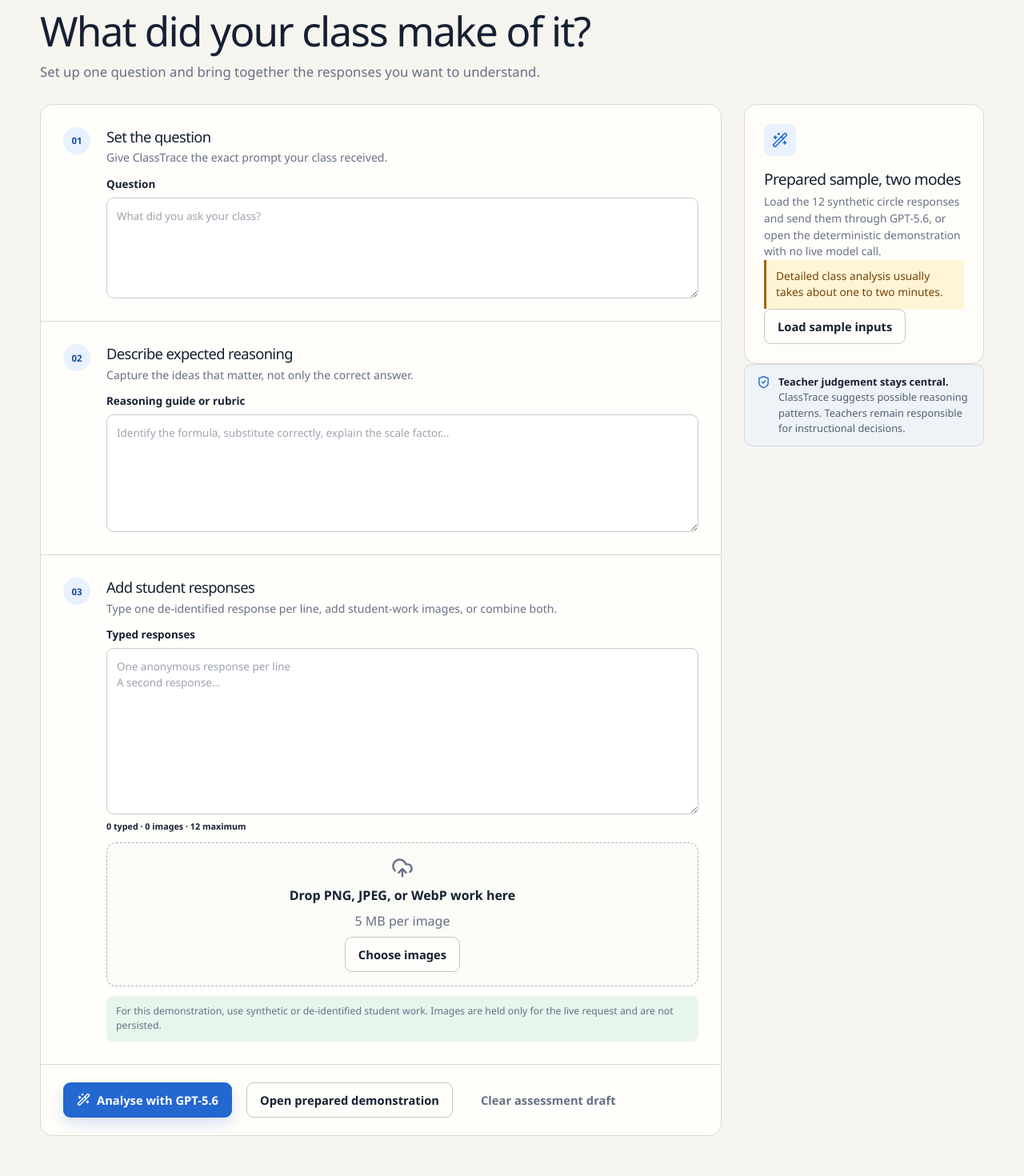
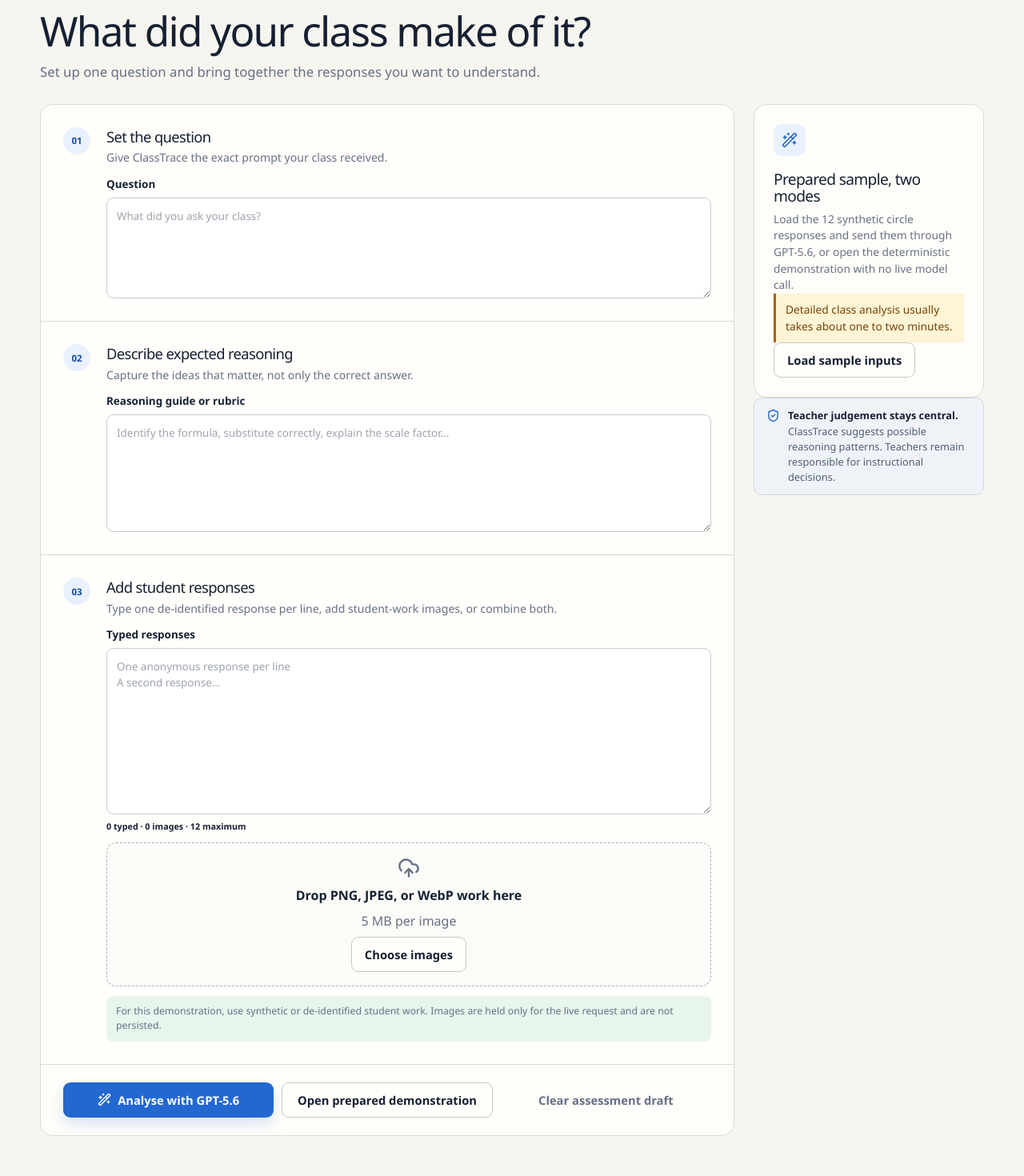
Before and after one commit to Rex739/ClassTrace, a Next.js app: page /assessments/new in a window 1280 px wide. Shown: the part 180-1650 px from the top of the page at 80% size. Built offline with nearby package versions, Linux system fonts and the light colour scheme; no server answers.

Commit message:
fix: make assessment workspace fully responsive

```diff
--- a/app/globals.css
+++ b/app/globals.css
@@ -134,29 +134,33 @@ h2 { font-size: clamp(1.55rem, 2.8vw, 2.25rem); line-height: 1.12; }
 
 .back-link { display: inline-flex; width: max-content; align-items: center; gap: 7px; color: var(--muted); font-size: .88rem; font-weight: 650; }
 .back-link:hover { color: var(--blue); }
-.page-title { max-width: 720px; }
-.page-title h1 { font-size: clamp(2.3rem, 4vw, 3.65rem); margin: 12px 0; }
+.page-title { min-width: 0; max-width: 720px; }
+.page-title h1 { font-size: clamp(2.3rem, 4vw, 3.65rem); margin: 12px 0; overflow-wrap: anywhere; }
 .page-title p { color: var(--muted); font-size: 1.05rem; }
-.form-layout { display: grid; grid-template-columns: minmax(0, 1fr) 300px; gap: 28px; align-items: start; }
-.form-main { background: var(--surface); border: 1px solid var(--line); border-radius: 16px; overflow: hidden; }
-.form-section { display: grid; grid-template-columns: 42px 1fr; gap: 12px; padding: 28px; border-bottom: 1px solid var(--line); }
+.form-layout { min-width: 0; display: grid; grid-template-columns: minmax(0, 1fr); gap: 24px; align-items: start; }
+.form-layout > *, .form-main > *, .form-section > *, .form-sidebar > *, .resume-analysis-card > * { min-width: 0; }
+.form-main { min-width: 0; max-width: 100%; background: var(--surface); border: 1px solid var(--line); border-radius: 16px; overflow: hidden; }
+.form-sidebar { min-width: 0; max-width: 100%; }
+.form-section { min-width: 0; display: grid; grid-template-columns: 42px minmax(0, 1fr); gap: 12px; padding: 28px; border-bottom: 1px solid var(--line); }
 .step-number { width: 34px; height: 34px; border-radius: 50%; display: grid; place-items: center; background: var(--blue-soft); color: var(--blue-dark); font-size: .72rem; font-weight: 800; }
-.form-section h2 { font-size: 1.15rem; margin: 2px 0 5px; }
-.form-section p { color: var(--muted); font-size: .88rem; }
-.field { display: grid; gap: 7px; font-weight: 720; font-size: .84rem; }
+.form-section h2 { font-size: 1.15rem; margin: 2px 0 5px; overflow-wrap: anywhere; }
+.form-section p { color: var(--muted); font-size: .88rem; overflow-wrap: anywhere; }
+.field { min-width: 0; display: grid; gap: 7px; font-weight: 720; font-size: .84rem; }
 .field-wide { grid-column: 2; }
 .field textarea, .field input, .field select { width: 100%; border: 1px solid #c9cbd0; border-radius: 9px; padding: 12px; color: var(--ink); background: #fff; resize: vertical; font-weight: 450; }
 .field textarea::placeholder { color: #9da3ae; }
 .field-error { color: var(--red); font-weight: 650; }
 .drop-zone { grid-column: 2; border: 1.5px dashed #aab1bd; border-radius: 12px; display: flex; min-height: 180px; flex-direction: column; justify-content: center; align-items: center; gap: 8px; color: var(--muted); background: #fbfbf8; }
-.drop-zone strong { color: var(--ink); }
+.drop-zone strong { max-width: 100%; color: var(--ink); text-align: center; overflow-wrap: anywhere; }
 .drop-zone.is-dragging { border-color: var(--blue); background: var(--blue-soft); }
 .file-list { grid-column: 2; display: grid; gap: 6px; padding: 0; margin: 5px 0 0; list-style: none; }
-.file-list li { display: flex; align-items: center; gap: 9px; background: var(--blue-soft); padding: 9px 11px; border-radius: 8px; font-size: .83rem; }
+.file-list li { min-width: 0; display: flex; align-items: center; gap: 9px; background: var(--blue-soft); padding: 9px 11px; border-radius: 8px; font-size: .83rem; }
+.file-list li > span { min-width: 0; overflow-wrap: anywhere; }
 .file-list li button { margin-left: auto; border: 0; background: transparent; color: var(--red); cursor: pointer; }
-.form-actions { padding: 22px 28px; display: flex; align-items: center; gap: 18px; }
+.form-actions { min-width: 0; padding: 22px 28px; display: flex; flex-wrap: wrap; align-items: center; gap: 10px; }
+.form-actions .button { min-width: 0; flex: 1 1 12rem; white-space: normal; }
 .form-actions > span { color: var(--muted); font-size: .78rem; }
-.demo-option { padding: 24px; position: sticky; top: 20px; }
+.demo-option { min-width: 0; padding: 24px; position: static; }
 .demo-icon { width: 40px; height: 40px; display: grid; place-items: center; background: var(--blue-soft); color: var(--blue); border-radius: 10px; }
 .demo-option h2 { font-size: 1.2rem; margin: 18px 0 8px; }
 .demo-option p, .privacy-note p { color: var(--muted); font-size: .86rem; }
@@ -376,12 +380,13 @@ h2 { font-size: clamp(1.55rem, 2.8vw, 2.25rem); line-height: 1.12; }
 .analysis-error p { margin: 5px 0 12px; color: #76504d; font-size: .84rem; }
 .analysis-error > div { display: flex; gap: 8px; }
 .storage-notice { margin: 18px 28px 0; padding: 12px 14px; border: 1px solid var(--line); border-radius: 10px; background: var(--paper-deep); color: var(--muted); font-size: .84rem; }
-.resume-analysis-card { margin: 22px 28px 0; padding: 20px; display: grid; gap: 16px; border-left: 3px solid var(--green); }
+.resume-analysis-card { min-width: 0; margin: 22px 28px 0; padding: 20px; display: grid; gap: 16px; border-left: 3px solid var(--green); overflow: hidden; }
 .resume-analysis-card .eyebrow { display: flex; align-items: center; gap: 6px; color: var(--green); }
-.resume-analysis-card h2 { margin: 7px 0; font-size: 1.2rem; }
-.resume-analysis-card p { margin: 0 0 5px; white-space: nowrap; overflow: hidden; text-overflow: ellipsis; }
-.resume-analysis-card small { color: var(--muted); }
+.resume-analysis-card h2 { margin: 7px 0; font-size: 1.2rem; overflow-wrap: anywhere; }
+.resume-analysis-card p { margin: 0 0 5px; display: -webkit-box; overflow: hidden; overflow-wrap: anywhere; -webkit-box-orient: vertical; -webkit-line-clamp: 2; }
+.resume-analysis-card small { display: block; color: var(--muted); overflow-wrap: anywhere; }
 .resume-actions, .duplicate-analysis-panel > div, .confirmation-panel > div { display: flex; flex-wrap: wrap; gap: 8px; }
+.resume-actions .button, .duplicate-analysis-panel .button, .confirmation-panel .button { min-width: 0; flex: 1 1 12rem; white-space: normal; }
 .duplicate-analysis-panel, .confirmation-panel { margin: 16px 28px; padding: 16px; border-radius: 10px; }
 .duplicate-analysis-panel { border: 1px solid #b8cce8; background: var(--blue-soft); }
 .duplicate-analysis-panel p, .confirmation-panel p { margin: 5px 0 12px; color: var(--muted); font-size: .84rem; }
@@ -433,7 +438,7 @@ h2 { font-size: clamp(1.55rem, 2.8vw, 2.25rem); line-height: 1.12; }
   .trace-canvas, .trace-map-compact .trace-canvas { grid-template-columns: 155px 1fr; gap: 40px; padding: 28px; }
   .trace-collision { display: none; }
   .workflow-grid { gap: 8px; }
-  .form-layout, .intervention-layout { grid-template-columns: 1fr; }
+  .intervention-layout { grid-template-columns: 1fr; }
   .demo-option, .approval-panel { position: static; }
   .metrics { grid-template-columns: repeat(2, 1fr); }
   .metrics article:nth-child(2) { border-right: 0; }
@@ -473,7 +478,7 @@ h2 { font-size: clamp(1.55rem, 2.8vw, 2.25rem); line-height: 1.12; }
   .workflow-grid { grid-template-columns: 1fr; }
   .workflow-grid h3 { margin-top: 25px; }
   .landing-cta { padding: 38px 24px; flex-direction: column; align-items: start; }
-  .form-section { grid-template-columns: 34px 1fr; padding: 20px 15px; }
+  .form-section { grid-template-columns: 34px minmax(0, 1fr); padding: 20px 15px; }
   .field-wide, .drop-zone, .file-list { grid-column: 1 / -1; }
   .form-actions { flex-direction: column; align-items: stretch; }
   .analysis-header, .cluster-header, .intervention-header, .outcomes-header { align-items: start; flex-direction: column; }
@@ -524,6 +529,11 @@ h2 { font-size: clamp(1.55rem, 2.8vw, 2.25rem); line-height: 1.12; }
   .provenance-card dl { grid-template-columns: repeat(2, minmax(0, 1fr)); }
 }
 
+@media (min-width: 1100px) {
+  .form-layout { grid-template-columns: minmax(0, 1fr) 18rem; }
+  .demo-option { position: sticky; top: 20px; }
+}
+
 @media (min-width: 768px) {
   .provenance-card-header { flex-direction: row; align-items: flex-start; justify-content: space-between; }
 }
--- a/components/new-assessment-form.tsx
+++ b/components/new-assessment-form.tsx
@@ -244,7 +244,7 @@ export function NewAssessmentForm() {
         {confirmation === "clear-draft" && <ConfirmationPanel message="Clear the current assessment draft from this browser? Your saved completed analysis will not be deleted." confirmLabel="Clear assessment draft" onCancel={() => setConfirmation(null)} onConfirm={resetForm} />}
         <div className="form-actions live-actions"><Button type="button" onClick={() => analyseLive(false)} disabled={running}>{running ? <LoaderCircle className="spinning" size={17} /> : <WandSparkles size={17} />}{running ? "Analysing with GPT-5.6" : "Analyse with GPT-5.6"}</Button><Button type="button" variant="secondary" onClick={openPreparedDemo}>Open prepared demonstration</Button><Button type="button" variant="ghost" onClick={() => setConfirmation("clear-draft")}>Clear assessment draft</Button></div>
       </div>
-      <aside><Card className="demo-option"><span className="demo-icon"><WandSparkles size={20} /></span><h2>Prepared sample, two modes</h2><p>Load the 12 synthetic circle responses and send them through GPT-5.6, or open the deterministic demonstration with no live model call.</p><p className="analysis-duration-note">Detailed class analysis usually takes about one to two minutes.</p><Button type="button" variant="secondary" onClick={loadSampleInputs}>Load sample inputs</Button></Card>{running && <Card className="progress-card" role="status" aria-live="polite" aria-atomic="true"><div className="progress-card-heading"><span className="eyebrow">Live analysis · GPT-5.6</span><strong>{elapsedSeconds}s elapsed</strong></div><p>ClassTrace is actively analysing. Duplicate submissions are disabled while this run completes.</p><ol>{progressStages.map(([id, label]) => { const activeIndex = progressStages.findIndex(([stage]) => stage === activeStage); const index = progressStages.findIndex(([stage]) => stage === id); return <li key={id} className={id === activeStage ? "active" : index < activeIndex ? "done" : ""}><span>{index < activeIndex ? "✓" : index + 1}</span>{label}</li>; })}</ol></Card>}<ProductBoundaryNote /></aside>
+      <aside className="form-sidebar"><Card className="demo-option"><span className="demo-icon"><WandSparkles size={20} /></span><h2>Prepared sample, two modes</h2><p>Load the 12 synthetic circle responses and send them through GPT-5.6, or open the deterministic demonstration with no live model call.</p><p className="analysis-duration-note">Detailed class analysis usually takes about one to two minutes.</p><Button type="button" variant="secondary" onClick={loadSampleInputs}>Load sample inputs</Button></Card>{running && <Card className="progress-card" role="status" aria-live="polite" aria-atomic="true"><div className="progress-card-heading"><span className="eyebrow">Live analysis · GPT-5.6</span><strong>{elapsedSeconds}s elapsed</strong></div><p>ClassTrace is actively analysing. Duplicate submissions are disabled while this run completes.</p><ol>{progressStages.map(([id, label]) => { const activeIndex = progressStages.findIndex(([stage]) => stage === activeStage); const index = progressStages.findIndex(([stage]) => stage === id); return <li key={id} className={id === activeStage ? "active" : index < activeIndex ? "done" : ""}><span>{index < activeIndex ? "✓" : index + 1}</span>{label}</li>; })}</ol></Card>}<ProductBoundaryNote /></aside>
     </div>
   );
 }
```
Also changed, not shown: 1 other file (tests, documents, lock files or other folders).
